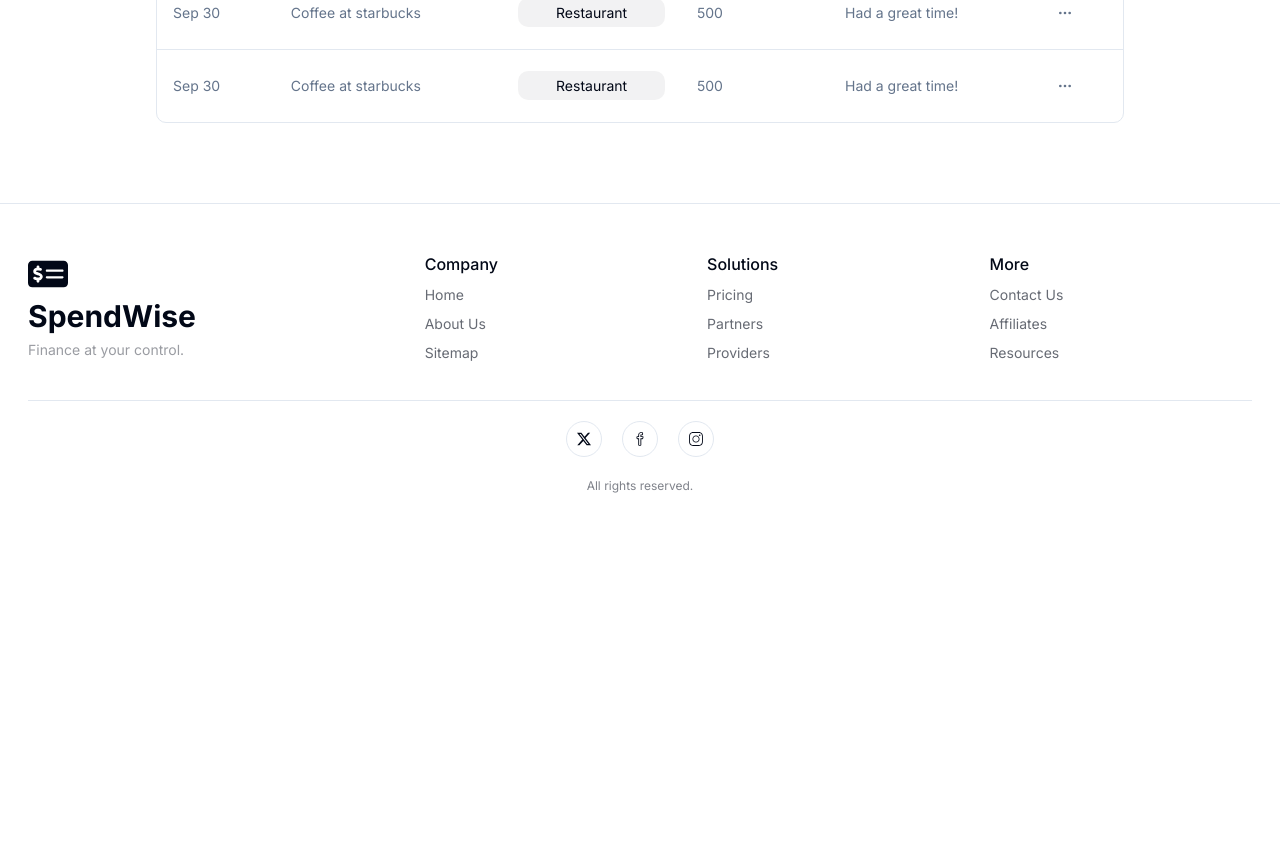
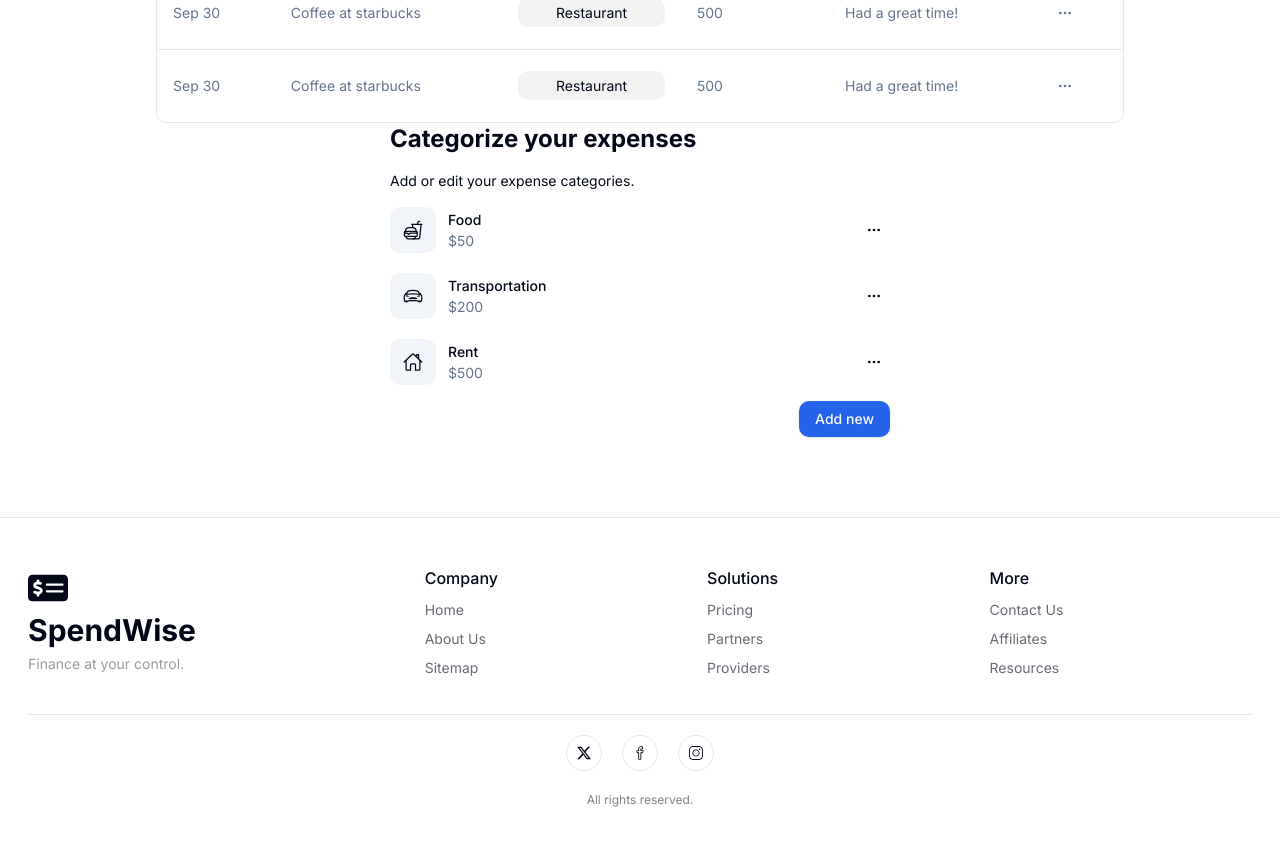
Before and after one commit to dorji-dev/expense-manager, a Next.js app: page / in a window 1280 px wide. Shown: the part 3460-4305 px from the top of the page. Before the commit the page ends 4005 px from the top, so only its background shows below. Built offline with nearby package versions, Linux system fonts and the light colour scheme.

Commit message:
feat: category listing and add

```diff
--- a/src/app/page.tsx
+++ b/src/app/page.tsx
@@ -3,6 +3,7 @@ import SignIn from "@/components/auth/sign-in";
 import SignUp from "@/components/auth/sign-up";
 import ExpenseListing from "@/components/expenses/expense-listing";
 import LandingPage from "@/components/landing-page";
+import ExpenseCategories from "@/components/categories";
 
 export default function Index() {
   return (
@@ -12,6 +13,7 @@ export default function Index() {
       <SignUp />
       <AddNewExpense />
       <ExpenseListing />
+      <ExpenseCategories />
     </main>
   );
 }
--- /dev/null
+++ b/src/components/categories/add-category.tsx
@@ -0,0 +1,20 @@
+import React from "react";
+import { Dialog, DialogContent, DialogTrigger } from "../ui/dialog";
+import { Button } from "../ui/button";
+import CategoryForm from "./category-form";
+
+const AddCategory = () => {
+  return (
+    <Dialog>
+      <DialogTrigger asChild>
+        <Button>Add new</Button>
+      </DialogTrigger>
+      <DialogContent>
+        <h6 className="text-[16px] text-muted-foreground">Add category</h6>
+        <CategoryForm />
+      </DialogContent>
+    </Dialog>
+  );
+};
+
+export default AddCategory;
--- /dev/null
+++ b/src/components/categories/category-action.tsx
@@ -0,0 +1,61 @@
+"use client";
+
+import { HiOutlineDotsHorizontal } from "react-icons/hi";
+import { Button } from "../ui/button";
+import {
+  DropdownMenu,
+  DropdownMenuContent,
+  DropdownMenuItem,
+  DropdownMenuTrigger,
+} from "../ui/dropdown-menu";
+import { Dialog, DialogContent, DialogTrigger } from "../ui/dialog";
+import { useState } from "react";
+import EditCategory from "./edit-category";
+import DeleteCategory from "./delete-category";
+
+const CategoryAction = () => {
+  const [dropdownOpen, setDropdownOpen] = useState(false);
+
+  return (
+    <div>
+      <DropdownMenu open={dropdownOpen} onOpenChange={setDropdownOpen}>
+        <DropdownMenuTrigger asChild>
+          <Button variant="ghost" className="h-[32px] w-[32px] p-0">
+            <span className="sr-only">Open menu</span>
+            <HiOutlineDotsHorizontal className="h-[16px] w-[16px]" />
+          </Button>
+        </DropdownMenuTrigger>
+        <DropdownMenuContent align="end">
+          <Dialog>
+            <DialogTrigger asChild>
+              <DropdownMenuItem
+                className="cursor-pointer"
+                onSelect={(e) => e.preventDefault()}
+              >
+                Edit
+              </DropdownMenuItem>
+            </DialogTrigger>
+            <DialogContent className="">
+              <EditCategory />
+            </DialogContent>
+          </Dialog>
+          <Dialog>
+            <DialogTrigger asChild>
+              <DropdownMenuItem
+                className="cursor-pointer text-destructive focus:text-destructive"
+                onSelect={(e) => e.preventDefault()}
+              >
+                Delete
+              </DropdownMenuItem>
+            </DialogTrigger>
+            <DialogContent>
+              <DeleteCategory />
+            </DialogContent>
+          </Dialog>
+        </DropdownMenuContent>
+      </DropdownMenu>
+    </div>
+  );
+};
+
+export default CategoryAction;
--- /dev/null
+++ b/src/components/categories/category-form.tsx
@@ -0,0 +1,16 @@
+import { Button } from "../ui/button";
+import { Input } from "../ui/input";
+
+const CategoryForm = () => {
+  return (
+    <form className="space-y-[16px]">
+      <label className="block font-medium">
+        Category name{" "}
+        <Input type="text" placeholder="Category name" className="mt-[8px]" />
+      </label>
+      <Button type="submit" className="w-full">Add</Button>
+    </form>
+  );
+};
+
+export default CategoryForm;
--- /dev/null
+++ b/src/components/categories/category-listing.tsx
@@ -0,0 +1,63 @@
+import {
+  IoFastFoodOutline,
+  IoCarSportOutline,
+  IoHomeOutline,
+} from "react-icons/io5";
+import CategoryAction from "./category-action";
+
+type CategoryIconNames = "food" | "transportation" | "rent";
+
+const ICON_MAPPING = {
+  food: IoFastFoodOutline,
+  transportation: IoCarSportOutline,
+  rent: IoHomeOutline,
+};
+
+const categories = [
+  {
+    name: "Food",
+    budget: 50,
+    icon: "food",
+  },
+  {
+    name: "Transportation",
+    budget: 200,
+    icon: "transportation",
+  },
+  {
+    name: "Rent",
+    budget: 500,
+    icon: "rent",
+  },
+];
+
+const CategoryListing = () => {
+  return (
+    <div className="space-y-[20px]">
+      {categories.map((category) => {
+        const CategoryIcon = ICON_MAPPING[category.icon as CategoryIconNames];
+        return (
+          <div
+            key={category.name}
+            className="flex items-center justify-between"
+          >
+            <div className="flex items-center gap-[12px]">
+              <div className="w-[46px] aspect-square flex justify-center items-center bg-muted rounded-[10px]">
+                <CategoryIcon className="text-[20px]" />
+              </div>
+              <div>
+                <p className="font-medium">{category.name}</p>
+                <p className="text-muted-foreground">${category.budget}</p>
+              </div>
+            </div>
+            <div>
+              <CategoryAction />
+            </div>
+          </div>
+        );
+      })}
+    </div>
+  );
+};
+
+export default CategoryListing;
--- /dev/null
+++ b/src/components/categories/delete-category.tsx
@@ -0,0 +1,15 @@
+import { Button } from "../ui/button";
+
+const DeleteCategory = () => {
+  return (
+    <div className="space-y-[20px]">
+      <p className="text-center">Are you sure?</p>
+      <div className="flex justify-center gap-[20px]">
+        <Button variant="secondary">Cancel</Button>
+        <Button variant="destructive">Confirm</Button>
+      </div>
+    </div>
+  );
+};
+
+export default DeleteCategory;
--- /dev/null
+++ b/src/components/categories/edit-category.tsx
@@ -0,0 +1,12 @@
+import CategoryForm from "./category-form";
+
+const EditCategory = () => {
+  return (
+    <>
+      <h6 className="text-[16px] text-muted-foreground">Edit category</h6>
+      <CategoryForm />
+    </>
+  );
+};
+
+export default EditCategory;
--- /dev/null
+++ b/src/components/categories/index.tsx
@@ -0,0 +1,17 @@
+import AddCategory from "./add-category";
+import CategoryListing from "./category-listing";
+
+const ExpenseCategories = () => {
+  return (
+    <div className="space-y-[16px] max-w-[500px] mx-auto">
+      <h5 className="font-bold">Categorize your expenses</h5>
+      <p>Add or edit your expense categories.</p>
+      <CategoryListing />
+      <div className="max-w-max ml-auto">
+        <AddCategory />
+      </div>
+    </div>
+  );
+};
+
+export default ExpenseCategories;
```
